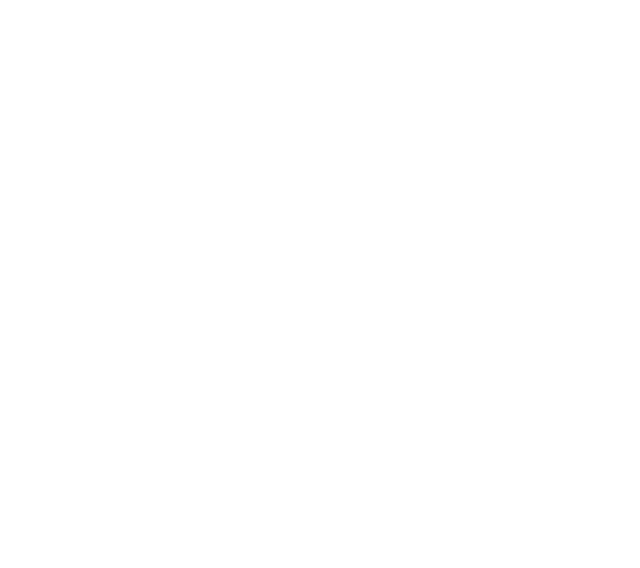
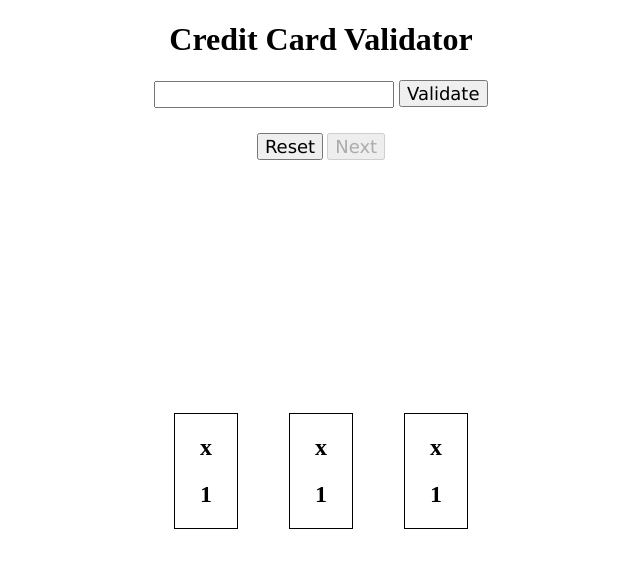
Before and after one commit to fatima-sohail/credit-card-validator, a plain HTML site: page index.html in a window 1280 px wide. Shown: the whole page, without its empty margins (319-959 px from the left). Drawn offline with Linux system fonts and the light colour scheme.

Commit message:
created skeleton for the credit card validator website

```diff
--- a/index.html
+++ b/index.html
@@ -5,8 +5,55 @@
     <meta http-equiv="X-UA-Compatible" content="IE=edge">
     <meta name="viewport" content="width=device-width, initial-scale=1.0">
     <title>credit card validator</title>
+    <link rel="stylesheet" href="styles.css">
+    <script src="logic.js"></script>
 </head>
 <body>
+    <div class="main-heading">
+        <h1>Credit Card Validator</h1>
+    </div>
+    <div class="input-section">
+        <input id="inputId">
+        <button onclick="validateCC()">Validate</button>
+
+    </div>
+
+    <div class="action">
+        <button onclick="clearInputBox()">Reset</button> <!--binds function to button-->
+        <button id="nextState">Next</button>
+
+    </div>
+
+    <div class="luhns-output">
+        <section>
+            <h1>x</h1>
+            <h2>1</h2>
+        </section>
+        <section>
+            <h1>x</h1>
+            <h2>1</h2>
+        </section>
+        <section>
+            <h1>x</h1>
+            <h2>1</h2>
+        </section>
+
+    </div>
+
+    <div class="validator">
+        <!--
+        <div class="card-input">
+            <input id="cardNumber">
+            <button onclick="validateCred()">Validate</button>
+            <h1 id="ccValidateStatus">Validate Card Number</h1>
+
+        </div>
+        -->
+
+        <!--communication and binding, interaction of html and JS file-->
+    </div>
+
+
 
 </body>
 </html>
--- a/logic.js
+++ b/logic.js
@@ -0,0 +1,63 @@
+let ccInput = '';
+document.addEventListener("DOMContentLoaded", function(){
+    var nextButtonRef = document.getElementById('nextState')
+    nextButtonRef.disabled = true;
+})
+
+function clearInputBox(){
+    let inputBoxRef = document.getElementById('inputId')
+    inputBoxRef.value = ''
+}
+
+
+
+
+function validateCC (){
+    let ccInputRef = document.getElementById('inputId')
+    ccInput = ccInputRef.value
+    console.log(ccInput)
+}
+
+
+function validateCred(){
+    var ccValidateStatusRef = document.getElementById('ccValidateStatus')
+    var ccInputRef = document.getElementById('cardNumber')
+    let ccInput  = ccInputRef.value
+
+    if(ccInput == "") {
+        ccValidateStatusRef.innerText = "input cannot be empty"
+        return;
+    }
+
+    let arr = ccInput.split("")
+    let reverseArray = arr.reverse();
+
+    console.log(reverseArray)
+
+
+    let sum = 0;
+    // console.log(reverseArray)
+    for(let i = 0; i<arr.length; i++){
+        let value = reverseArray[i];
+        value = Number(value)
+        if(i%2==1){
+            value = value*2
+            if(value > 9){
+                value = value - 9
+            }
+        }
+        sum = sum + value
+    }
+
+    // let ccValidateStatus = ccValidateStatusRef.value
+    if(sum%10 == 0){
+        // get reference to status then update it
+
+        ccValidateStatusRef.innerText = "Valid"
+
+    //    return 'valid'
+
+    }else {
+        ccValidateStatusRef.innerText = "Invalid"
+    }
+}
--- a/styles.css
+++ b/styles.css
@@ -0,0 +1,40 @@
+.main-heading{
+    text-align: center;
+}
+
+.input-section{
+    text-align: center;
+    font-size: large;
+}
+
+input {
+    font-size: large;
+}
+
+button {
+    font-size: large;
+    font-family: 'Lucida Sans', 'Lucida Sans Regular', 'Lucida Grande', 'Lucida Sans Unicode', Geneva, Verdana, sans-serif;
+    text-align: center;
+}
+
+.action {
+    text-align: center;
+    padding-top: 2%;
+}
+
+.luhns-output{
+    display: flex;
+    justify-content: center;
+    padding-top: 20%;
+
+}
+
+section{
+    padding-left: 2%;
+    padding-right: 2%;
+    border-right: 1px solid black;
+    border: 1px solid black;
+    margin-left: 2%;
+    margin-right: 2%;
+
+}
```
